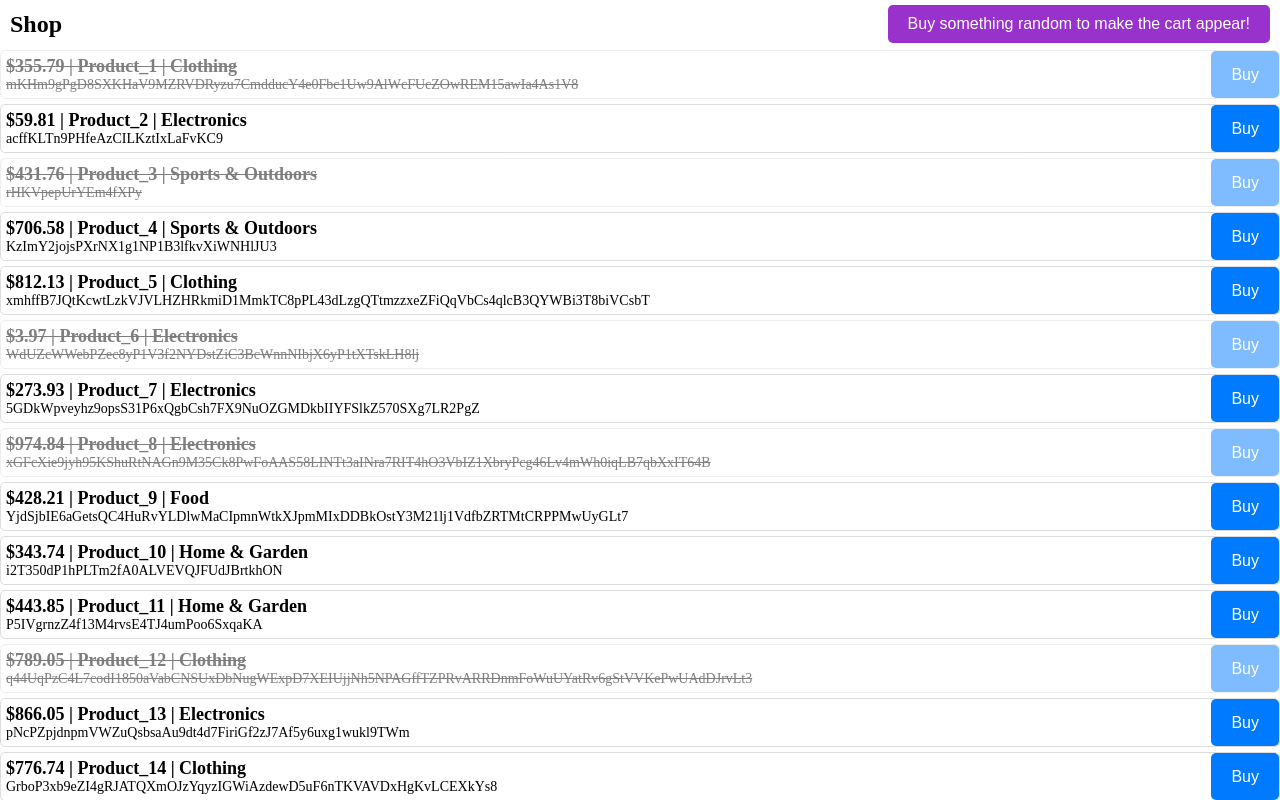
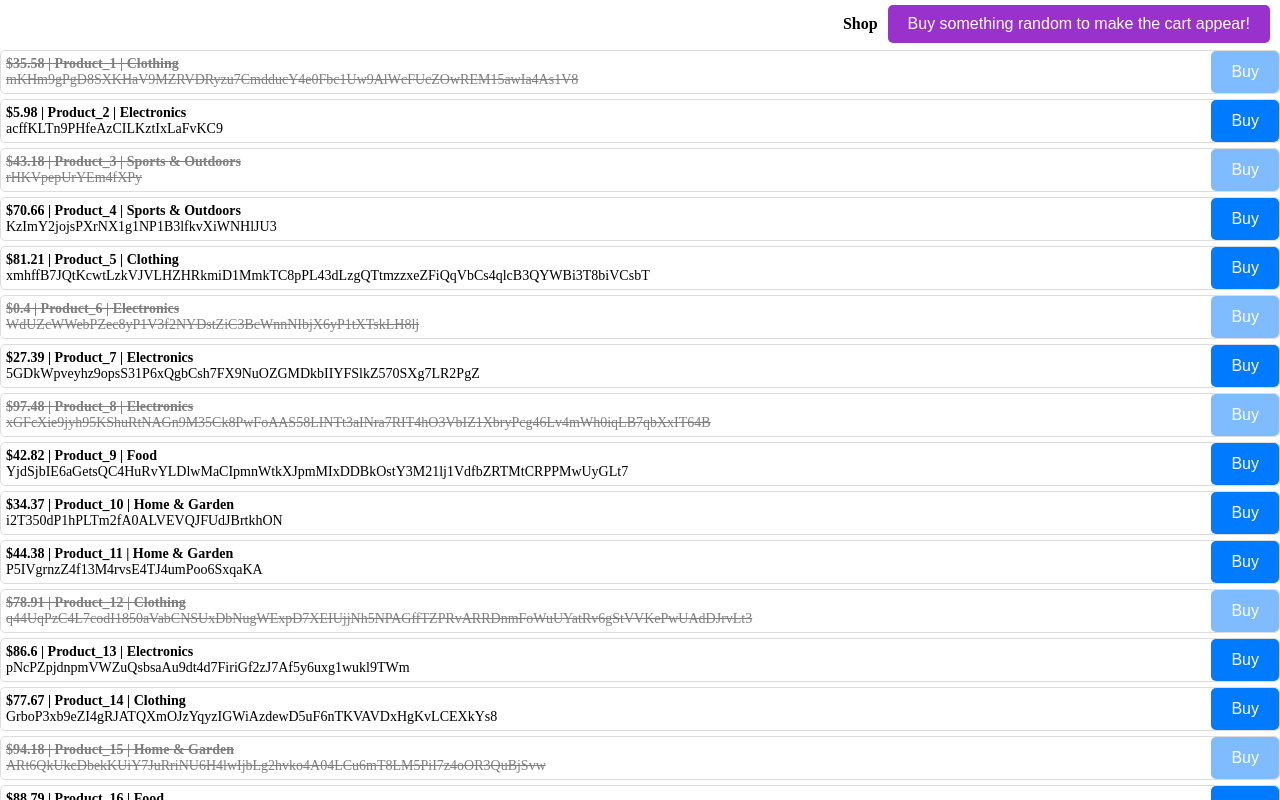
Before and after one commit to try-once-more/shop, an Angular app: page / in a window 1280 px wide. Shown: the top 800 px of the page. Built offline with nearby package versions, Linux system fonts and the light colour scheme.

Commit message:
refactored bold style

```diff
--- a/src/app/cart/components/cart-list/cart-list.component.css
+++ b/src/app/cart/components/cart-list/cart-list.component.css
@@ -33,7 +33,6 @@
 
 .cart-title {
     font-size: 24px;
-    font-weight: bold;
     left: 0;
     margin-right: auto;
 }
--- a/src/app/cart/components/cart-list/cart-list.component.html
+++ b/src/app/cart/components/cart-list/cart-list.component.html
@@ -1,7 +1,8 @@
 <div class="cart-container">
-    <div class="cart-title">Shop</div>
+    <div class="cart-title; bold">Shop</div>
     <ng-container *ngIf="this.cartService.totalQuantity() as totalQuantity; else randomButton">
-        <button (click)="toggleCart()">{{isCartPopupOpen?'Close Cart':'Open Cart'}} ({{totalQuantity}}/${{this.cartService.totalCost()}})</button>
+        <button (click)="toggleCart()">{{isCartPopupOpen?'Close Cart':'Open Cart'}}
+            ({{totalQuantity}}/${{this.cartService.totalCost()}})</button>
         <button (click)="clearCart()" class="clear-button">Clear Cart</button>
     </ng-container>
     <ng-template #randomButton>
--- a/src/app/products/components/product/product.component.css
+++ b/src/app/products/components/product/product.component.css
@@ -18,7 +18,6 @@
     }
 
     .product-header {
-        font-weight: bold;
         font-size: 18px;
     }
 }
@@ -29,7 +28,3 @@
     right: 0;
     top: 0;
 }
-
-.not-available button:hover {
-    cursor: default;
-}
--- a/src/app/products/components/product/product.component.html
+++ b/src/app/products/components/product/product.component.html
@@ -1,7 +1,7 @@
-<div class="product-container" [ngClass]="{'not-available': !product.isAvailable}">
-    <div class="product-content">
-        <div class="product-header">${{ product.price }} | {{ product.name }} | {{ product.category }}</div>
-        <div>{{ product.description }}</div>
+<div class="product-container">
+    <div class="product-content" [ngClass]="{'not-available': !product.isAvailable}">
+        <div class="product-header; bold">${{ product.price }} | {{ product.name }} | {{ product.category }}</div>
+        <div>{{product.description || "No description"}}</div>
     </div>
     <button [disabled]="!product.isAvailable" (click)="onAddToCart()">Buy</button>
 </div>
--- a/src/app/products/services/products.service.ts
+++ b/src/app/products/services/products.service.ts
@@ -27,7 +27,7 @@ export class ProductsService {
         return {
             name: `Product_${++index}`,
             description: this.generatorService.generateString(Math.floor(Math.random() * 100)),
-            price: parseFloat((Math.random() * 1000).toFixed(2)),
+            price: parseFloat((Math.random() * 100).toFixed(2)),
             category: categoryValues[this.generatorService.random(categoryValues.length)] as Category,
             isAvailable: Math.random() > 0.3
         };
--- a/src/styles.css
+++ b/src/styles.css
@@ -16,3 +16,12 @@ button {
 button:hover {
     background-color: #0056b3;
 }
+
+button[disabled] {
+    opacity: 0.5;
+    cursor: default;
+}
+
+.bold {
+    font-weight: bold;
+}
```
